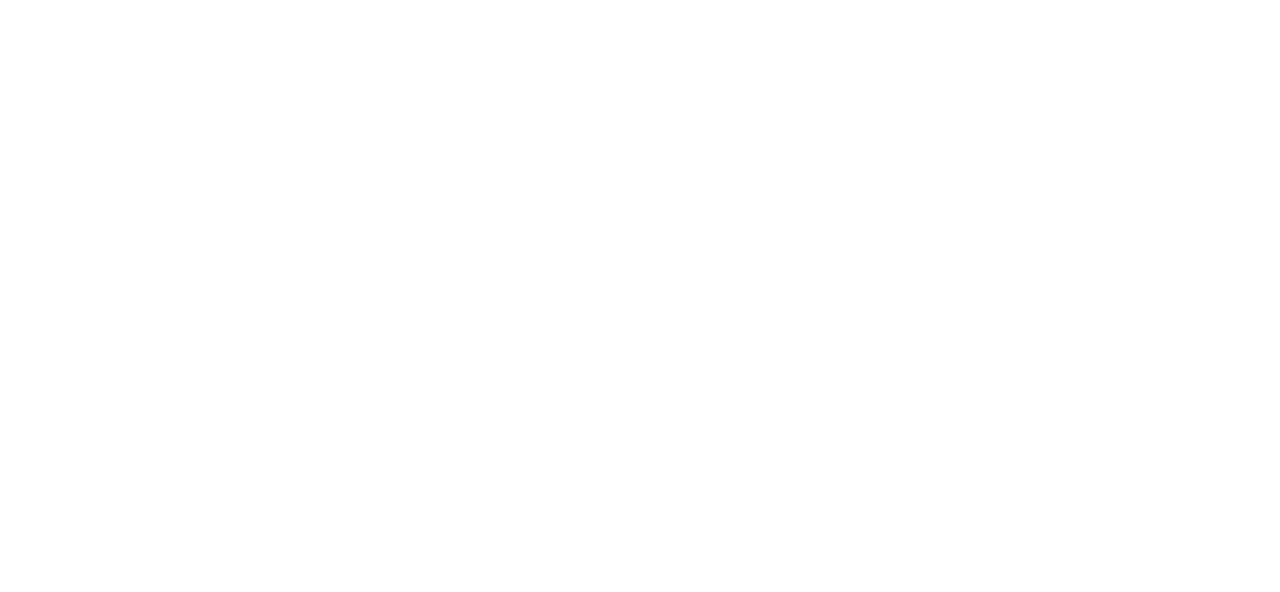
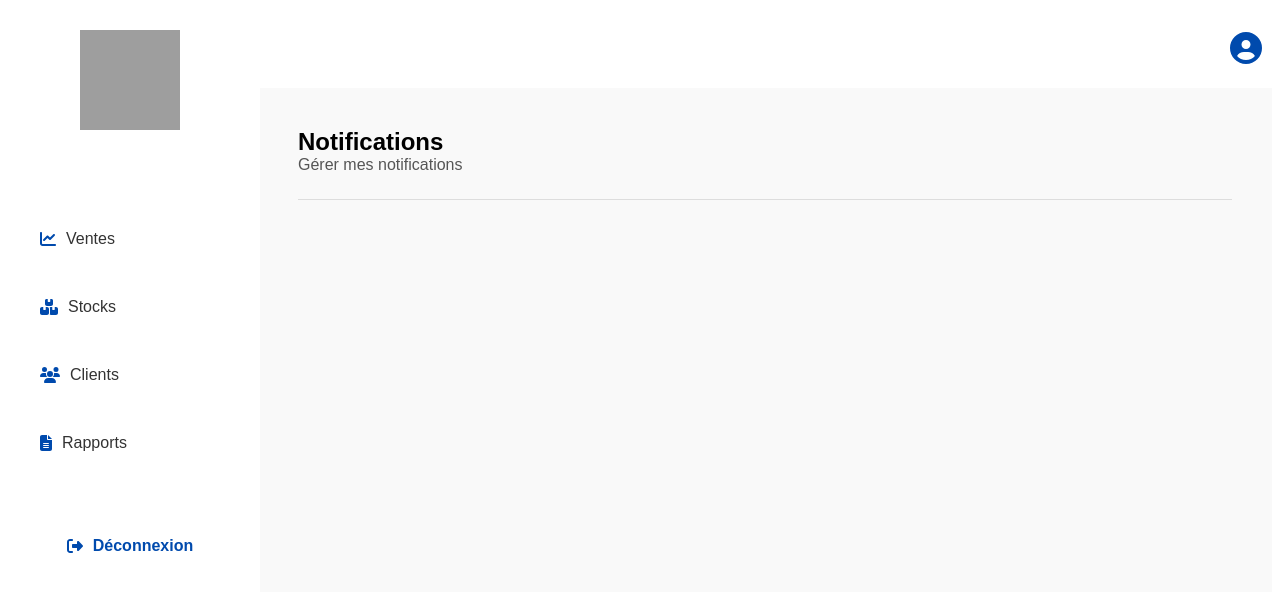
Before and after one commit to AngeAugustin/Front_packaging, a React (Create React App) app: page /Notifications in a window 1280 px wide. Before the commit this address had no page. Shown: the top 592 px of the page. Built offline with nearby package versions, Linux system fonts and the light colour scheme; no server answers; grey boxes are pictures that could not be loaded.

Commit message:
Notifictions

```diff
--- a/src/App.js
+++ b/src/App.js
@@ -10,6 +10,7 @@ import Stocker from './Pages/Stocker';
 import Clients from './Pages/Clients';
 import Stats from './Pages/Stats';
 import Produits from './Pages/Produits';
+import Notifications from './Pages/Notifications';
 import Init from './Pages/Init';
 import Layout from './Layout';
 import './index.css';
@@ -29,6 +30,7 @@ function App() {
             <Route path="Ventes" element={<Ventes />} />
             <Route path="Vendre" element={<Vendre />} />
             <Route path="Stocks" element={<Stocks />} />
+            <Route path="Notifications" element={<Notifications />} />
             <Route path="Stocker" element={<Stocker />} />
             <Route path="Clients" element={<Clients />} />
             <Route path="Stats" element={<Stats />} />
--- /dev/null
+++ b/src/Pages/Notifications.js
@@ -0,0 +1,59 @@
+import React, { useState, useEffect }  from "react";
+
+const Stocks = () => {
+
+
+  const [stocks, setStocks] = useState([]);
+
+  useEffect(() => {
+      fetch(`https://packaging-backend-ccd132e45603.herokuapp.com/stocks`)
+        .then((res) => res.json())
+        .then((data) => {
+          setStocks(data);
+        })
+        .catch((err) => console.log(err));
+
+  },);
+
+  return (
+    <div style={{ fontFamily: "Montserrat, sans-serif", padding: "20px" }}>
+      {/* Header section with flex layout */}
+      <div
+        style={{
+          display: "flex",
+          justifyContent: "space-between",
+          alignItems: "center",
+          marginBottom: "20px",
+        }}
+      >
+        <div>
+          <h2 style={{ margin: 0 }}>Notifications</h2>
+          <p style={{ color: "#555", margin: 0 }}>Gérer mes notifications</p>
+        </div>
+
+      </div>
+
+      <div style={{ height: "5px" }}></div>
+
+      {/* Line separator with lighter color and thinner width */}
+      <div style={{ borderBottom: "1px solid #ddd", marginBottom: "20px" }}></div> {/* Légère et moins large */}
+
+      <div style={{ height: "10px" }}></div>
+
+      {/* Table container with white background and rounded borders */}
+      <div
+        style={{
+          backgroundColor: "white",
+          borderRadius: "10px",
+          overflow: "hidden",
+          boxShadow: "0 2px 8px rgba(0, 0, 0, 0.1)",
+        }}
+      >
+
+      </div>
+    </div>
+  );
+};
+
+
+export default Stocks;
```
